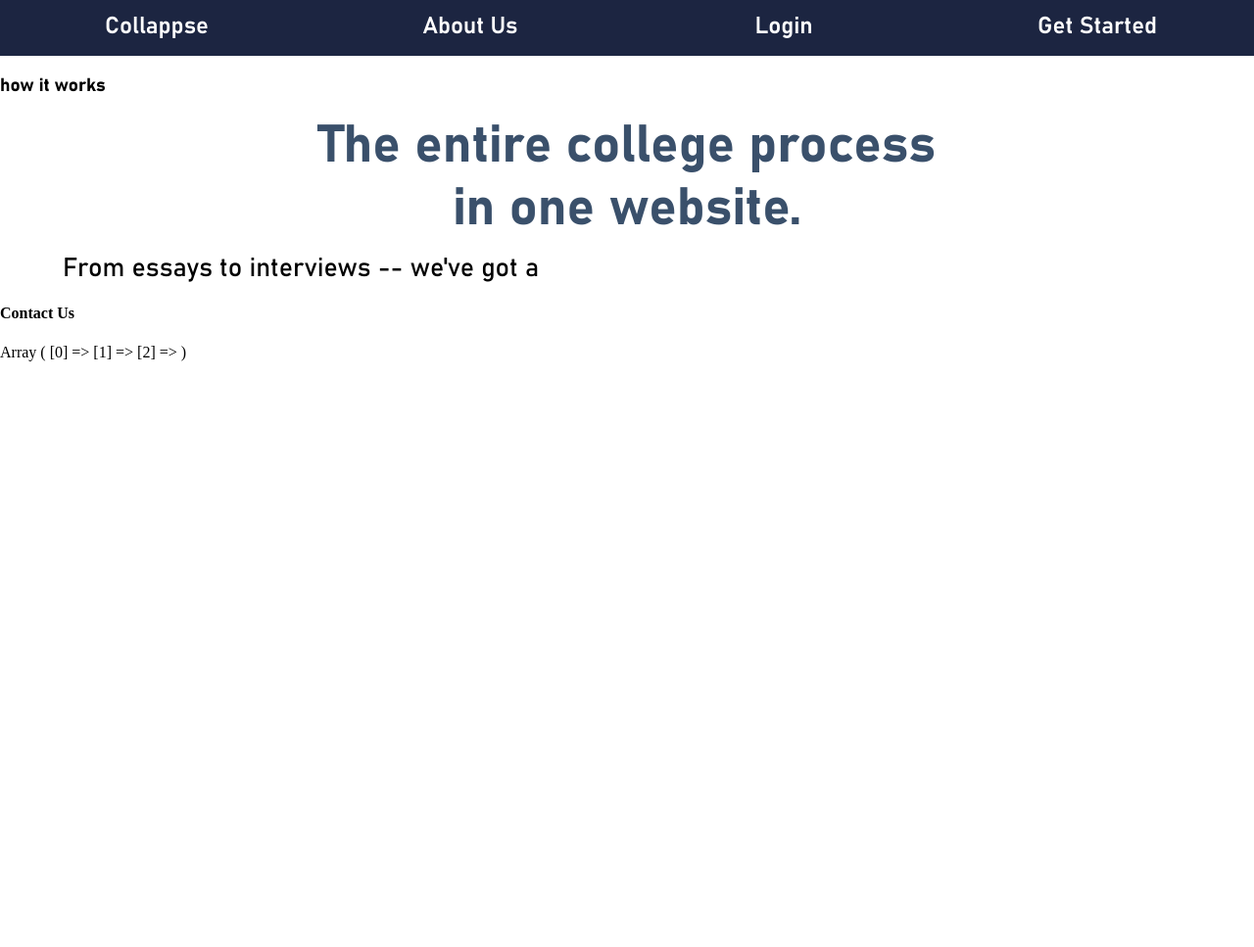
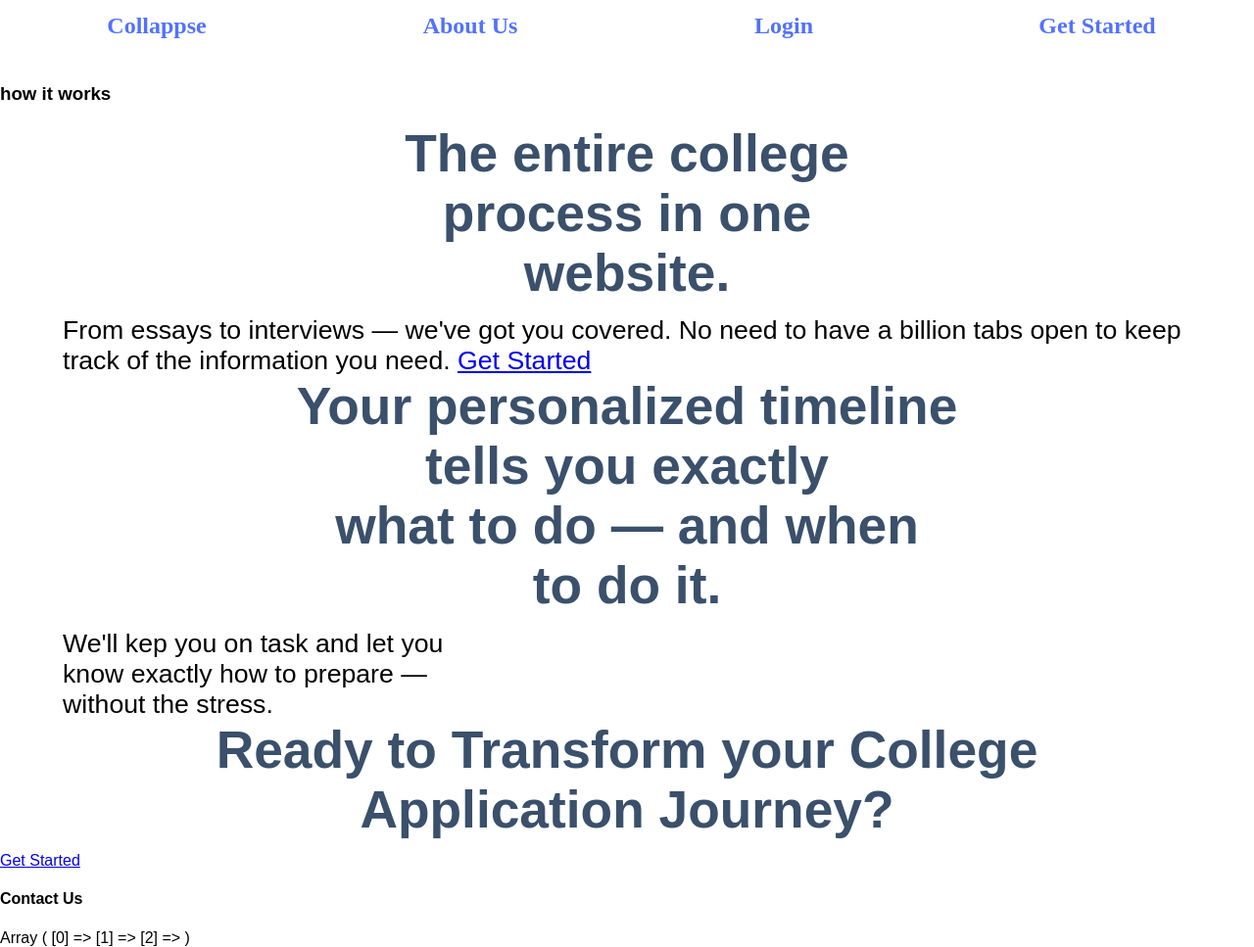
Before and after one commit to I-graham/College-app, a PHP site: page /web/ in a window 1280 px wide. Shown: the whole page at 98% size. Before the commit the page ends 369 px from the top, so only its background shows below. Run offline with PHP 8.4, Linux system fonts and the light colour scheme; data that the repository does not hold is empty; some libraries are stand-ins or nearby versions.

Commit message:
Co-authored-by: adamchengnyc@gmail.com <adamchengnyc@gmail.com>

```diff
--- a/web/style.css
+++ b/web/style.css
@@ -5,15 +5,15 @@ body {
 }
 
 @font-face {
-	font-family: Bahn;
-	src : url("bahnschrift.ttf");
+	font-family: 'Open Sans', sans-serif;
+	src : url("OpenSans-ExtraBold.ttf");
 }
 
 nav {
 	width: 100%;
-	height: 43pt;
+	height: 50pt;
 	display: flex;
-	background-color: rgb(28,37,65);
+	background-color: white;
 	justify-content: space-evenly;
 }
 
@@ -30,13 +30,14 @@ nav a {
 	font-size: x-large;
 	font-weight: 600;
 	background-clip: border-box;
-	color: rgb(255, 255, 255);
+	color: #5271ff;
 	transition: font-size 0.2s;
+	transition: font-color 0.2s;
 }
 
 nav a:hover {
 	transition: 0.2s;
-	font-size: xx-large;
+	font-size: medium;
 	color: rgb(214, 240, 239);
 }
 
@@ -52,7 +53,7 @@ p {
 	width: 100%;
 }
 
-#slogan {
+.slogan {
 	width : 80%;
 	margin : auto;
 	margin-bottom: 10pt;
--- a/web/template.html
+++ b/web/template.html
@@ -1,5 +1,8 @@
 <!DOCTYPE html>
 <html>
+
+<link href="https://fonts.googleapis.com/css2?family=Open+Sans:wght@800&display=swap" rel="stylesheet">
+
 	<head>
 		<title>Collappse</title>
 		<link rel="stylesheet" href="style.css?v=7">
@@ -21,13 +24,28 @@
 			<h3 class='subtitle'>
 				how it works
 			</h3>
-			<h1 id='slogan'>
-				The entire college process
-				<br /> in one website.
+			<h1 class='slogan'>
+				The entire college <br />process
+				in one<br />website.
 			</h1>
 			<p style="width: 90%; margin :auto">
-				From essays to interviews -- we've got a
+				From essays to interviews — we've got you covered.
+				No need to have a billion tabs open to keep track of the information you need.
+			<a href="login.php">Get Started</a>
+				<h1 class='slogan'>
+					Your personalized timeline<br />tells you exactly
+					<br />what to do — and when<br />to do it.
+				</h1>
+				<p style="width: 90%; margin :auto">
+					We'll kep you on task and let you<br />
+					know exactly how to prepare —<br />
+					without the stress.
 			</p>
+		<div id="CTA">
+			<h1 class='slogan'>
+				Ready to Transform your College Application Journey?
+			</h1>
+			<a href="login.php">Get Started</a>
 		</div>
 	</body>
 	<footer>
```
